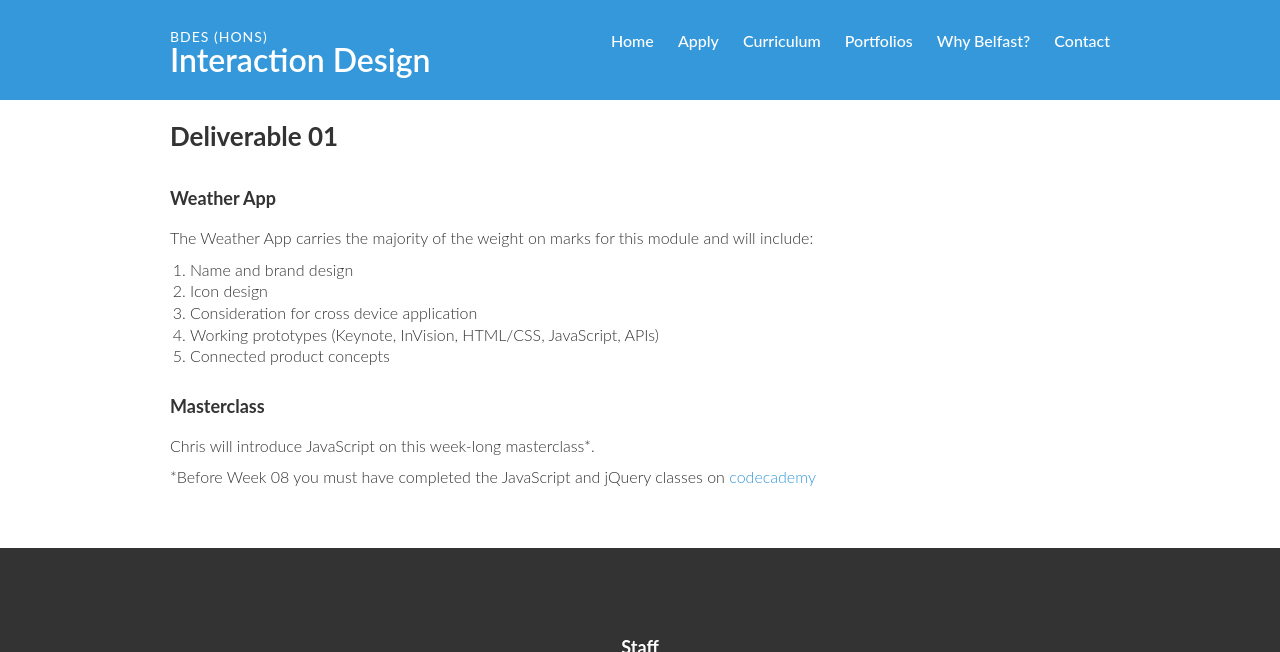
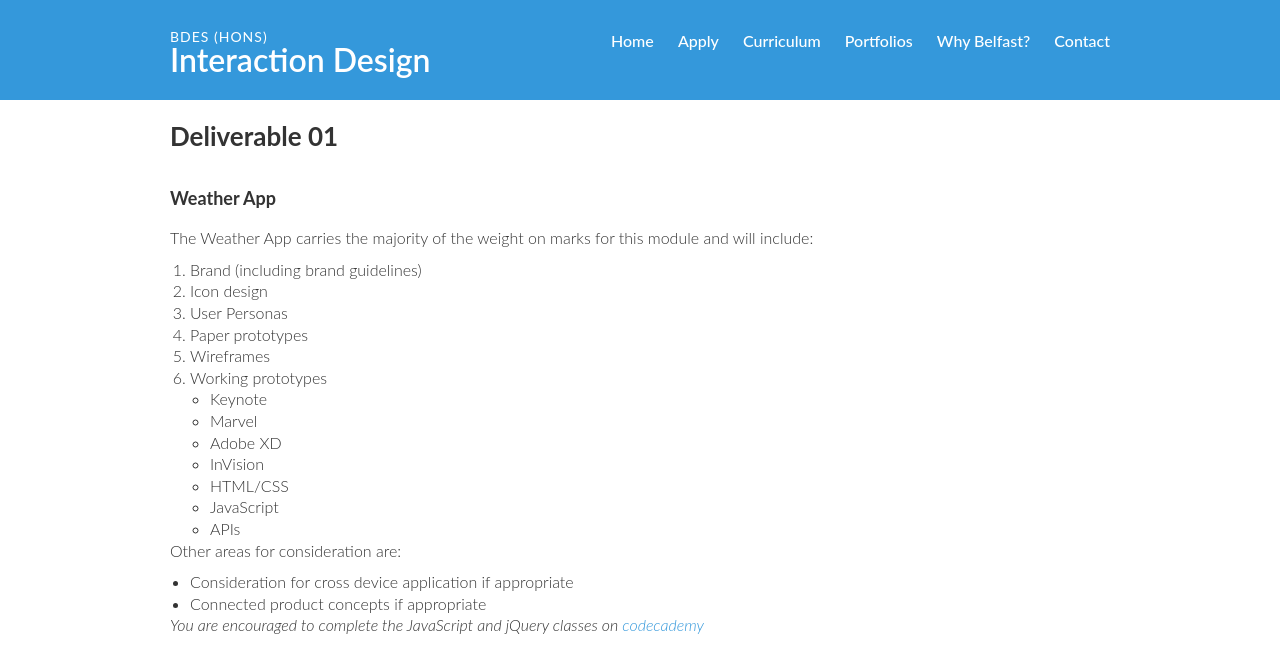
Before and after one commit to ixdbelfast/ixdbelfast.github.io, a Jekyll site: the page built from modules/IXD303/IXD303-Deliverables.md, in a window 1280 px wide and 900 px high, scrolled down 702 px, cut to the strip 0-652 px from the top of the window. Built offline with Jekyll 4.4.1, drawn with Linux system fonts in a browser that asks for light colours; our own code applies the rules of GitHub Pages for plain Markdown files.

```diff
--- a/_data/yeargroup.yml
+++ b/_data/yeargroup.yml
@@ -64,7 +64,7 @@
     - name: "Clare McElhill"
       url: "http://claremcelhill.tumblr.com/"
     - name: "Craig Stewart"
-      url: "http://ixdcraig.tumblr.com/"
+      url: "https://csd3sign.tumblr.com/"
     - name: "Ethan Haveron"
       url: "http://ethan-haveron.tumblr.com/"
     - name: "Eva Garcia"
--- a/modules/IXD303/IXD303-Deliverables.md
+++ b/modules/IXD303/IXD303-Deliverables.md
@@ -11,13 +11,25 @@
 ## Deliverable 01
 #### Weather App
 The Weather App carries the majority of the weight on marks for this module and will include:
-1. Name and brand design
+1. Brand (including brand guidelines)
 2. Icon design
-3. Consideration for cross device application
-4. Working prototypes (Keynote, InVision, HTML/CSS, JavaScript, APIs)
-5. Connected product concepts
+3. User Personas
+4. Paper prototypes
+5. Wireframes
+4. Working prototypes
+    - Keynote
+    - Marvel
+    - Adobe XD
+    - InVision
+    - HTML/CSS
+    - JavaScript
+    - APIs
 
-#### Masterclass
-Chris will introduce JavaScript on this week-long masterclass*.
+Other areas for consideration are:
+- Consideration for cross device application if appropriate
+- Connected product concepts if appropriate
 
-*Before Week 08 you must have completed the JavaScript and jQuery classes on [codecademy](https://www.codecademy.com)
+<!-- #### Masterclass
+Chris will introduce JavaScript on this week-long masterclass*. -->
+
+*You are encouraged to complete the JavaScript and jQuery classes on [codecademy](https://www.codecademy.com)*
```
